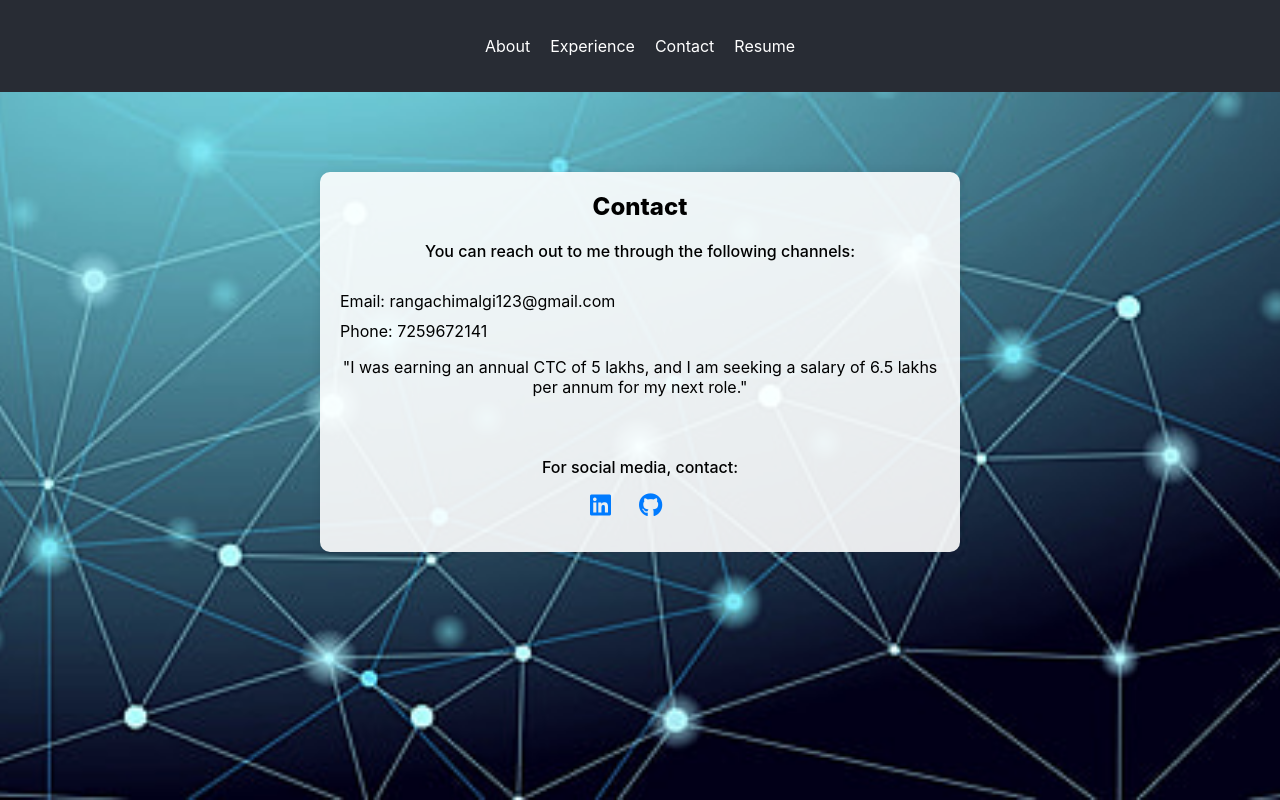
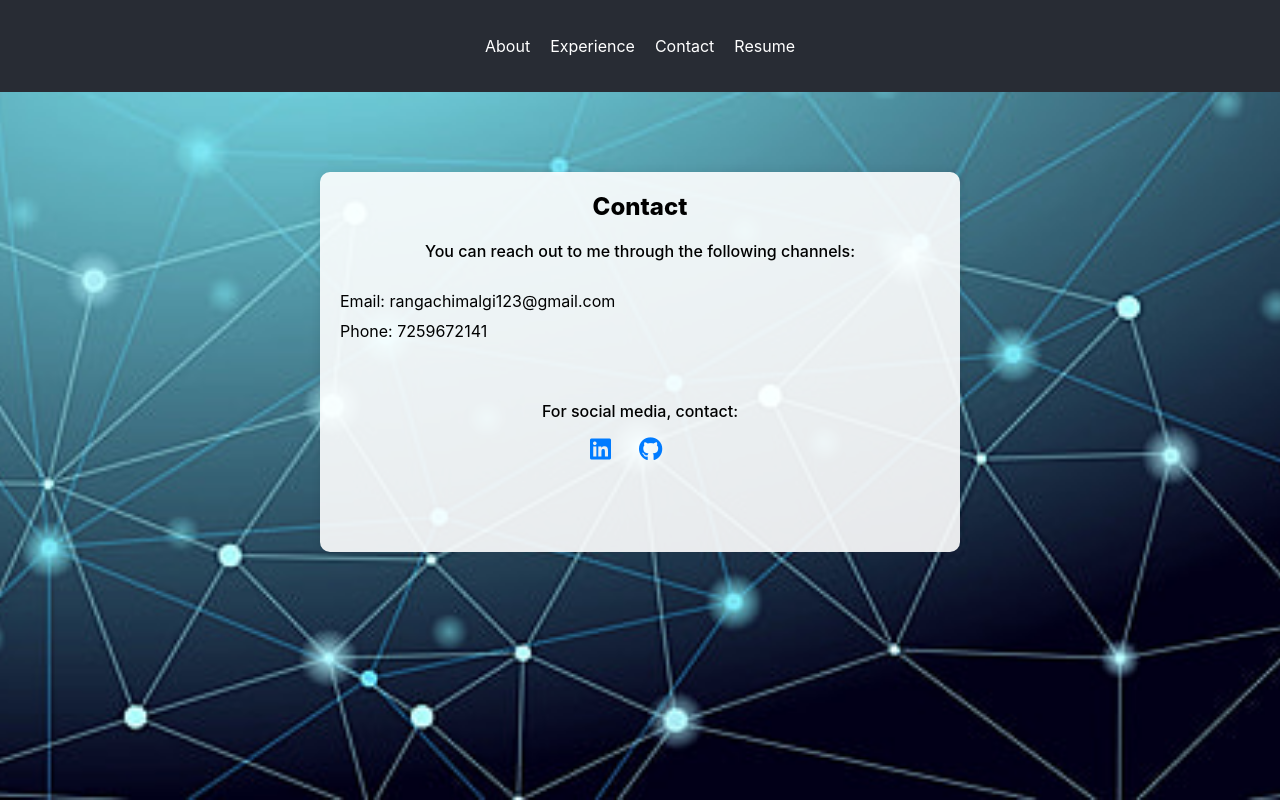
Before and after one commit to rangachimalgi/resume, a React (Create React App) app: page /contact in a window 1280 px wide. Built offline with nearby package versions, Linux system fonts and the light colour scheme.

Commit message:
removed para

```diff
--- a/src/components/Contact.js
+++ b/src/components/Contact.js
@@ -12,10 +12,7 @@ function Contact() {
         <li>Email: rangachimalgi123@gmail.com</li>
         <li>Phone: 7259672141</li>
       </ul>
-      <p>
-        "I was earning an annual CTC of 5 lakhs, and I am seeking a salary of
-        6.5 lakhs per annum for my next role."
-      </p>
+
       <p className="social-para">For social media, contact:</p>
       <div className="contact-links">
         <a
```
